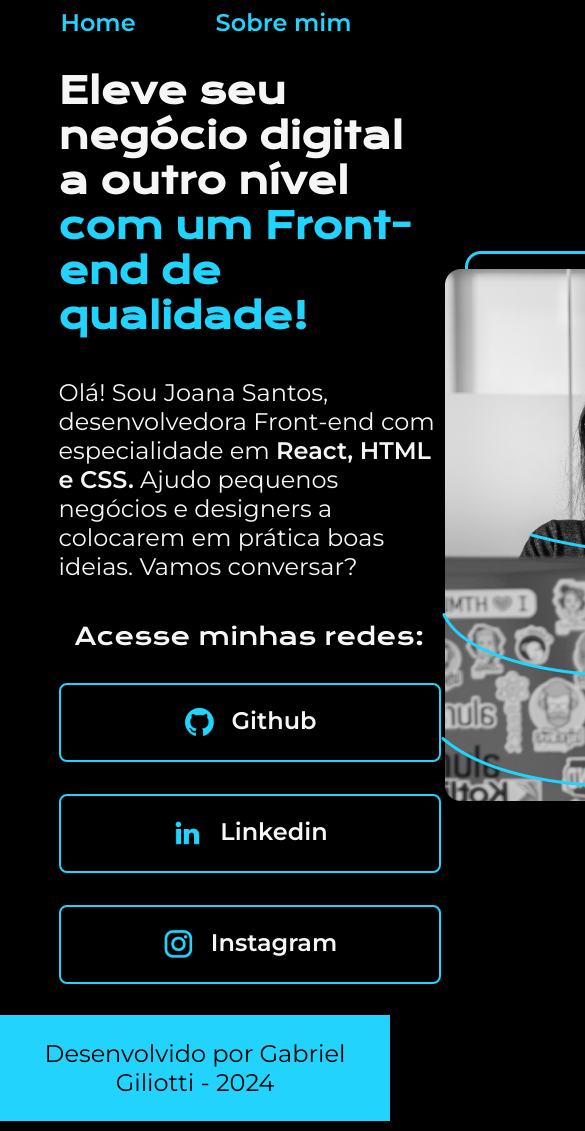
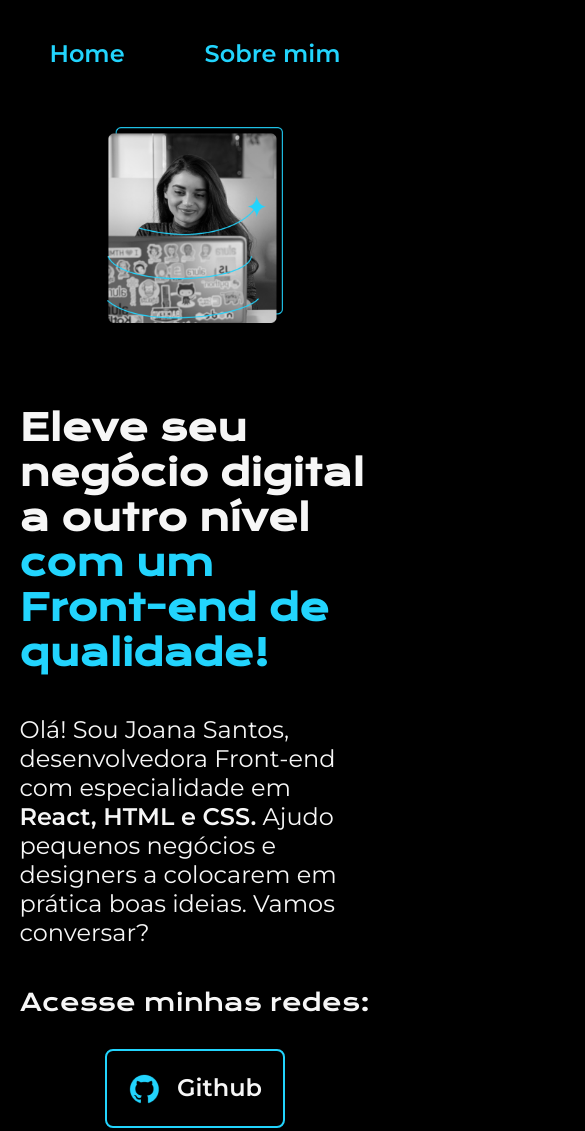
Before and after one commit to GabrielGiliotti/HtmlCssReview, a plain HTML site: page index.html in a window 390 px wide. Shown: the top 1131 px of the page, 585 px wide, since content can reach past the window. Drawn offline with nearby package versions, Linux system fonts and the light colour scheme.

Commit message:
tornando pagina responsiva

```diff
--- a/index.html
+++ b/index.html
@@ -26,21 +26,21 @@
             </p>
             <div class="apresentacao__links">
                 <h2 class="apresentacao__links__subtitulo">Acesse minhas redes:</h2>
-                <a class="apresentacao__links__link" href="https://github.com/GabrielGiliotti" target="_blank">
+                <a class="apresentacao__links__navegacao" href="https://github.com/GabrielGiliotti" target="_blank">
                     <img src="./assets/github.png" alt="Icone do github">
                     Github
                 </a>
-                <a class="apresentacao__links__link" href="https://linkedin.com/in/gabriel-giliotti-3277b3160" target="_blank">
+                <a class="apresentacao__links__navegacao" href="https://linkedin.com/in/gabriel-giliotti-3277b3160" target="_blank">
                     <img src="./assets/linkedin.png" alt="Icone do linkedin">
                     Linkedin
                 </a>
-                <a class="apresentacao__links__link" href="https://instagram.com/GabrielGiliotti" target="_blank">
+                <a class="apresentacao__links__navegacao" href="https://instagram.com/GabrielGiliotti" target="_blank">
                     <img src="./assets/instagram.png" alt="Icone do instagram">
                     Instagram
                 </a>
             </div>
         </section>
-        <img src="./assets/imagem.png" alt="Foto da Joana Santos programando">
+        <img class="apresentacao__imagem" src="./assets/imagem.png" alt="Foto da Joana Santos programando">
     </main>
     <footer class="rodape">
         <p>Desenvolvido por Gabriel Giliotti - 2024</p>
--- a/styles/style.css
+++ b/styles/style.css
@@ -41,7 +41,7 @@ body {
 
 .cabecalho__menu__link {
     font-family: var(--fonte-secundaria);
-    font-size: 24px;
+    font-size: 1.5rem;
     font-weight: 600;
     color: var(--cor-terciaria);;
     text-decoration: none;
@@ -56,22 +56,27 @@ body {
     display: flex;
     align-items: center;
     justify-content: space-between;
+    gap: 82px;
 }
 
 .apresentacao__conteudo {
-    width: 615px;
+    width: 50%;
     display: flex;
     flex-direction: column;
     gap: 40px;
 }
 
+.apresentacao__imagem {
+    width: 50%;
+}
+
 .apresentacao__conteudo__titulo {
-    font-size: 36px;
+    font-size: 2.25rem;
     font-family: var(--fonte-primaria);
 }
 
 .apresentacao__conteudo__texto {
-    font-size: 24px;
+    font-size: 1.5rem;
     font-family: var(--fonte-secundaria);
 }
 
@@ -86,18 +91,18 @@ body {
 .apresentacao__links__subtitulo {
     font-family: var(--fonte-primaria);
     font-weight: 400;
-    font-size: 24px;
+    font-size: 1.5rem;
 }
 
-.apresentacao__links__link {
+.apresentacao__links__navegacao {
     display: flex;
     justify-content: center;
     gap: 16px;
     border: 2px solid var(--cor-terciaria);
-    width: 378px;
+    width: 50%;
     text-align: center;
     border-radius: 8px;
-    font-size: 24px;
+    font-size: 1.5rem;
     padding: 21.5px 0;
     text-decoration: none;
     color: var(--cor-secundaria);
@@ -115,8 +120,27 @@ body {
     padding: 24px;
     text-align: center;
     font-family: var(--fonte-secundaria);
-    font-size: 24px;
+    font-size: 1.5rem;
     font-weight: 400;
+}
+
+@media (max-width: 1200px) {
+    .cabecalho {
+        padding: 10%;
+    }
+
+    .cabecalho__menu {
+        justify-content: center;
+    }
+
+    .apresentacao {
+        flex-direction: column-reverse;
+        padding: 5%;
+    }
+
+    .apresentacao__conteudo {
+        width: auto;
+    }
 }
 
 /* 1. Base - Style comum a todas as paginas
```
Also changed, not shown: about.html (+1 -1 lines).
